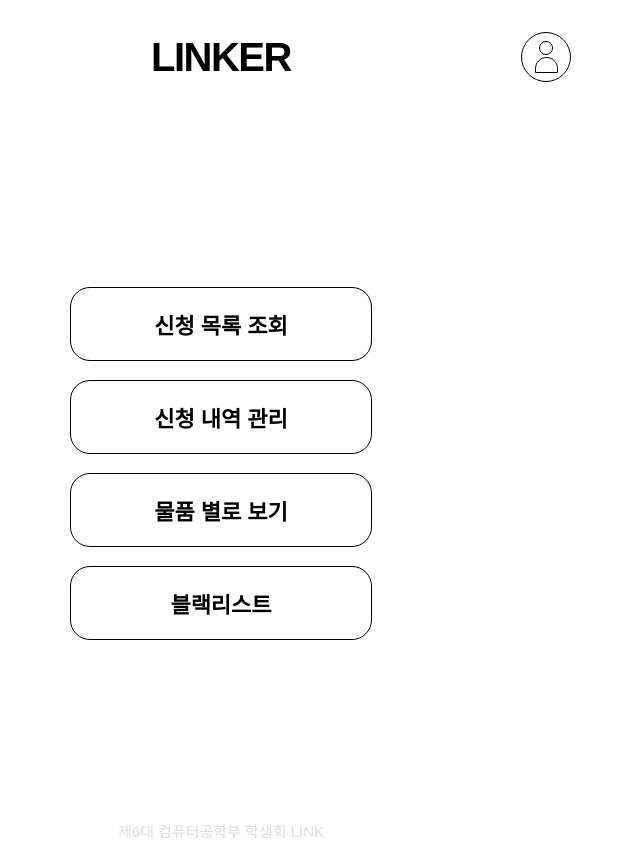
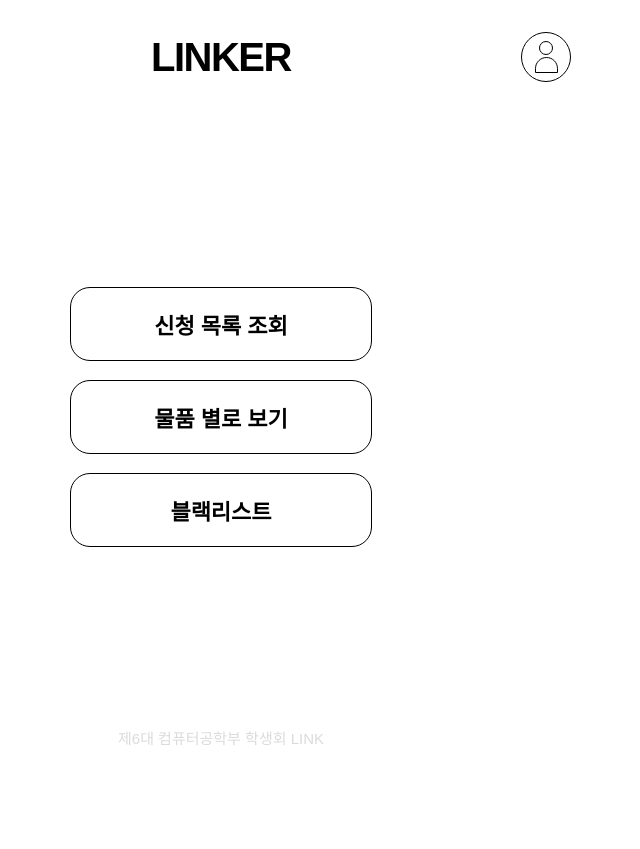
Before and after one commit to KU-CSE-LINK/Linker-Frontend, a React (Vite) app: page /admin in a window 1280 px wide. Shown: the whole page, without its empty margins (187-827 px from the left). After the commit the page ends 800 px from the top, so only its background shows below. Built offline with nearby package versions, Linux system fonts and the light colour scheme.

Commit message:
[fix] delete second button

```diff
--- a/src/pages/admin/main/AdminMain.jsx
+++ b/src/pages/admin/main/AdminMain.jsx
@@ -12,7 +12,6 @@ export default function AdminMain() {
       <Header />
       <SubContainer>
         <MenuButton onClick={() => navigate('/admin/rentals')}>신청 목록 조회</MenuButton>
-        <MenuButton>신청 내역 관리</MenuButton>
         <MenuButton>물품 별로 보기</MenuButton>
         <MenuButton>블랙리스트</MenuButton>
       </SubContainer>
```
